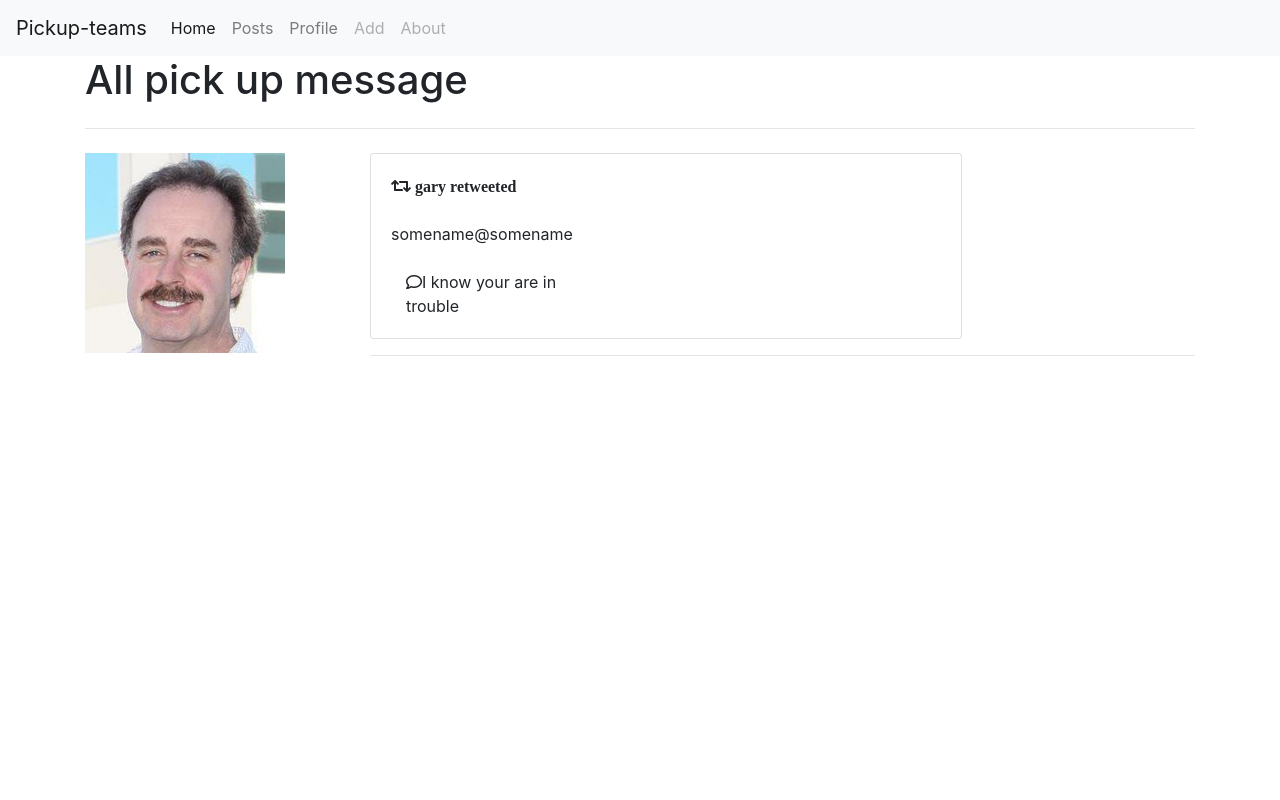
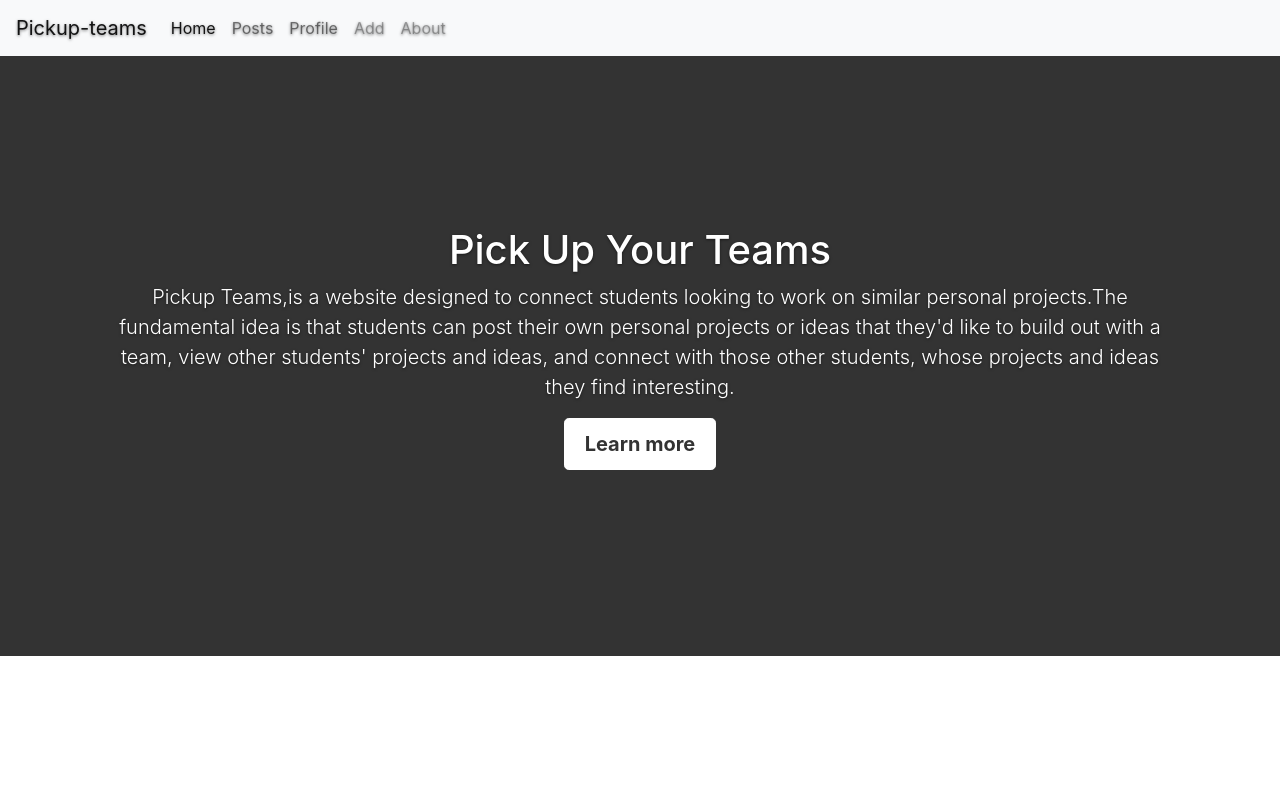
Before and after one commit to sumeet-bansal/pickup-teams, a Node server app: page / in a window 1280 px wide. Run offline with Node 20, Linux system fonts and the light colour scheme; some libraries are stand-ins or nearby versions.

Commit message:
add home pages

```diff
--- /dev/null
+++ b/public/css/styles.css
@@ -0,0 +1,119 @@
+/*
+ * Globals
+ */
+
+/* Links */
+a,
+a:focus,
+a:hover {
+    color: #fff;
+}
+
+/* Custom default button */
+.btn-default,
+.btn-default:hover,
+.btn-default:focus {
+    color: #333;
+    text-shadow: none; /* Prevent inheritence from `body` */
+    background-color: #fff;
+    border: 1px solid #fff;
+}
+
+
+/*
+ * Base structure
+ */
+
+html,
+body {
+    height: 100%;
+    background-color: #fff;
+}
+body {
+    color: #fff;
+    text-align: center;
+    text-shadow: 0 1px 3px rgba(0,0,0,.5);
+}
+
+/* Extra markup and styles for table-esque vertical and horizontal centering */
+.site-wrapper {
+    display: table;
+    width: 100%;
+    height: 600px;
+    background-color: #333;
+    /*height: 100%; */
+    /*min-height: 100%;*/
+}
+.site-wrapper-inner {
+    display: table-cell;
+    vertical-align: top;
+}
+.cover-container {
+    margin-right: auto;
+    margin-left: auto;
+}
+
+/* Padding for spacing */
+.inner {
+    padding: 30px;
+}
+
+
+
+.masthead-nav > li {
+    display: inline-block;
+}
+.masthead-nav > li + li {
+    margin-left: 20px;
+}
+.masthead-nav > li > a {
+    padding-right: 0;
+    padding-left: 0;
+    font-size: 16px;
+    font-weight: bold;
+    color: #fff; /* IE8 proofing */
+    color: rgba(255,255,255,.75);
+    border-bottom: 2px solid transparent;
+}
+.masthead-nav > li > a:hover,
+.masthead-nav > li > a:focus {
+    background-color: transparent;
+    border-bottom-color: #a9a9a9;
+    border-bottom-color: rgba(255,255,255,.25);
+}
+.masthead-nav > .active > a,
+.masthead-nav > .active > a:hover,
+.masthead-nav > .active > a:focus {
+    color: #fff;
+    border-bottom-color: #fff;
+}
+
+
+/*
+ * Cover
+ */
+
+.cover {
+    padding: 0 20px;
+}
+.cover .btn-lg {
+    padding: 10px 20px;
+    font-weight: bold;
+}
+
+/*
+ * Affix and center
+ */
+
+@media (min-width: 768px) {
+    /* Pull out the header and footer */
+    .masthead {
+        position: fixed;
+        top: 0;
+    }
+    /* Start the vertical centering */
+    .site-wrapper-inner {
+        vertical-align: middle;
+    }
+
+}
--- a/views/add.hbs
+++ b/views/add.hbs
@@ -2,13 +2,13 @@
 <html>
 <head>
     <title>about</title>
-    <link rel='stylesheet' href='/css/style.css'>
+    <link rel='stylesheet' href='/public/css/style.css'>
     <link rel="stylesheet" href="https://maxcdn.bootstrapcdn.com/bootstrap/4.0.0/css/bootstrap.min.css">
 </head>
 <body>
 
 <nav class="navbar navbar-expand-lg navbar-light bg-light">
-    <a class="navbar-brand" href="#">Pickup-teams</a>
+    <a class="navbar-brand" href="/">Pickup-teams</a>
     <button class="navbar-toggler" type="button" data-toggle="collapse" data-target="#navbarNavAltMarkup" aria-controls="navbarNavAltMarkup" aria-expanded="false" aria-label="Toggle navigation">
         <span class="navbar-toggler-icon"></span>
     </button>
@@ -18,7 +18,7 @@
             <a class="nav-item nav-link" href="/posts">Posts</a>
             <a class="nav-item nav-link" href="/">Profile</a>
             <a class="nav-item nav-link disabled" href="/posts/add">Add</a>
-            <a class="nav-item nav-link disabled" href="#">About</a>
+            <a class="nav-item nav-link disabled" href="http://tc.ucsd.edu/">About</a>
         </div>
     </div>
 </nav>
--- a/views/index.hbs
+++ b/views/index.hbs
@@ -4,12 +4,13 @@
 <head>
 	<link rel="stylesheet" href="https://maxcdn.bootstrapcdn.com/bootstrap/4.0.0/css/bootstrap.min.css">
 	<link rel="stylesheet" href="https://use.fontawesome.com/releases/v5.0.10/css/all.css">
+    <link rel="stylesheet" href="/css/styles.css">
 </head>
 
 <body>
 
 <nav class="navbar navbar-expand-lg navbar-light bg-light">
-    <a class="navbar-brand" href="#">Pickup-teams</a>
+    <a class="navbar-brand" href="/">Pickup-teams</a>
     <button class="navbar-toggler" type="button" data-toggle="collapse" data-target="#navbarNavAltMarkup" aria-controls="navbarNavAltMarkup" aria-expanded="false" aria-label="Toggle navigation">
         <span class="navbar-toggler-icon"></span>
     </button>
@@ -19,45 +20,38 @@
             <a class="nav-item nav-link" href="/posts">Posts</a>
             <a class="nav-item nav-link" href="/">Profile</a>
             <a class="nav-item nav-link disabled" href="/posts/add">Add</a>
-            <a class="nav-item nav-link disabled" href="#">About</a>
+            <a class="nav-item nav-link disabled" href="http://tc.ucsd.edu/">About</a>
         </div>
     </div>
 </nav>
 
-<div class="container">
-    <h1 class="display-5">All pick up message</h1>
-    <p class="lead"></p>
-    <hr class="my-4">
 
 
-</div>
+<div class="site-wrapper">
 
-<div class="container" >
-    <!-- Content here -->
-    <div class="row">
-        <div class="col-3"><img src="/images/profile.jpeg" class="img-rounded" alt="Cinque Terre"></div>
-        <div class="col-9">
-            <div class="card" style="width: 37rem;">
+    <div class="site-wrapper-inner">
 
-                    <div class="card-body">
-                        <i id="retweet" class="fas fa-retweet"> gary retweeted</i>
-                        <br></br>
-                        somename@somename
-                        <br></br
-                        GARY GARY
+        <div class="container">
 
-                        <div class="row">
-                            <div class="col-md-4"><i class="far fa-comment"></i>I know your are in trouble</div>
-                        </div>
-                    </div>
-                    <hr></hr>
 
+            <div class="inner cover">
+                <h1 class="cover-heading">Pick Up Your Teams</h1>
+                <p class="lead">
+
+                    Pickup Teams,is a website designed to
+                    connect students looking to work on similar personal projects.The fundamental idea is that
+                    students can post their own personal projects or ideas that they'd like to build out
+                    with a team, view other students' projects and ideas, and
+                    connect with those other students, whose projects and ideas they find interesting.</p>
+                <p class="lead">
+                    <a href="/posts" class="btn btn-lg btn-default">Learn more</a>
+                </p>
             </div>
 
         </div>
 
     </div>
-</div>
+
 </div>
 
 
--- a/views/posts.hbs
+++ b/views/posts.hbs
@@ -7,7 +7,7 @@
 </head>
 
 <nav class="navbar navbar-expand-lg navbar-light bg-light">
-    <a class="navbar-brand" href="#">Pickup-teams</a>
+    <a class="navbar-brand" href="/">Pickup-teams</a>
     <button class="navbar-toggler" type="button" data-toggle="collapse" data-target="#navbarNavAltMarkup" aria-controls="navbarNavAltMarkup" aria-expanded="false" aria-label="Toggle navigation">
         <span class="navbar-toggler-icon"></span>
     </button>
@@ -17,7 +17,7 @@
             <a class="nav-item nav-link" href="/posts">Posts</a>
             <a class="nav-item nav-link" href="/">Profile</a>
             <a class="nav-item nav-link disabled" href="/posts/add">Add</a>
-            <a class="nav-item nav-link disabled" href="#">About</a>
+            <a class="nav-item nav-link disabled" href="http://tc.ucsd.edu/">About</a>
         </div>
     </div>
 </nav>
@@ -29,6 +29,8 @@
 
         {{#each chirps}}
         <div class="card">
+            <img src="/images/img_avatar1.png" class="media-object" style="width:60px">
+            <h5 class="card-title">Name: User 1</h5>
             <div class="card-body">
                 <h5 class="card-title">Title: {{author_title}}</h5>
                 <p class="card-text"><small class="text-muted">Description: {{author_text}}</small></p>
```
Also changed, not shown: public/images/img_avatar1.png (added).
